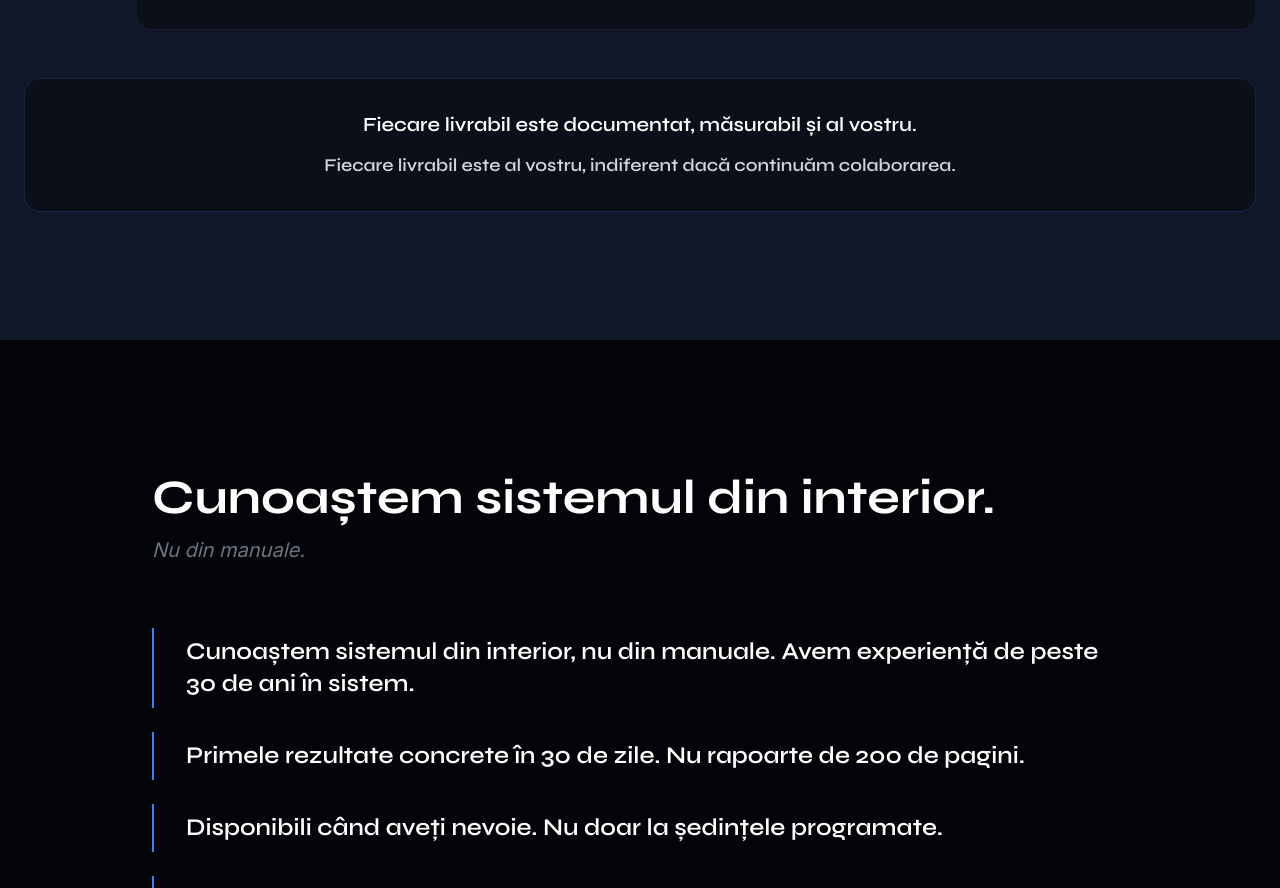
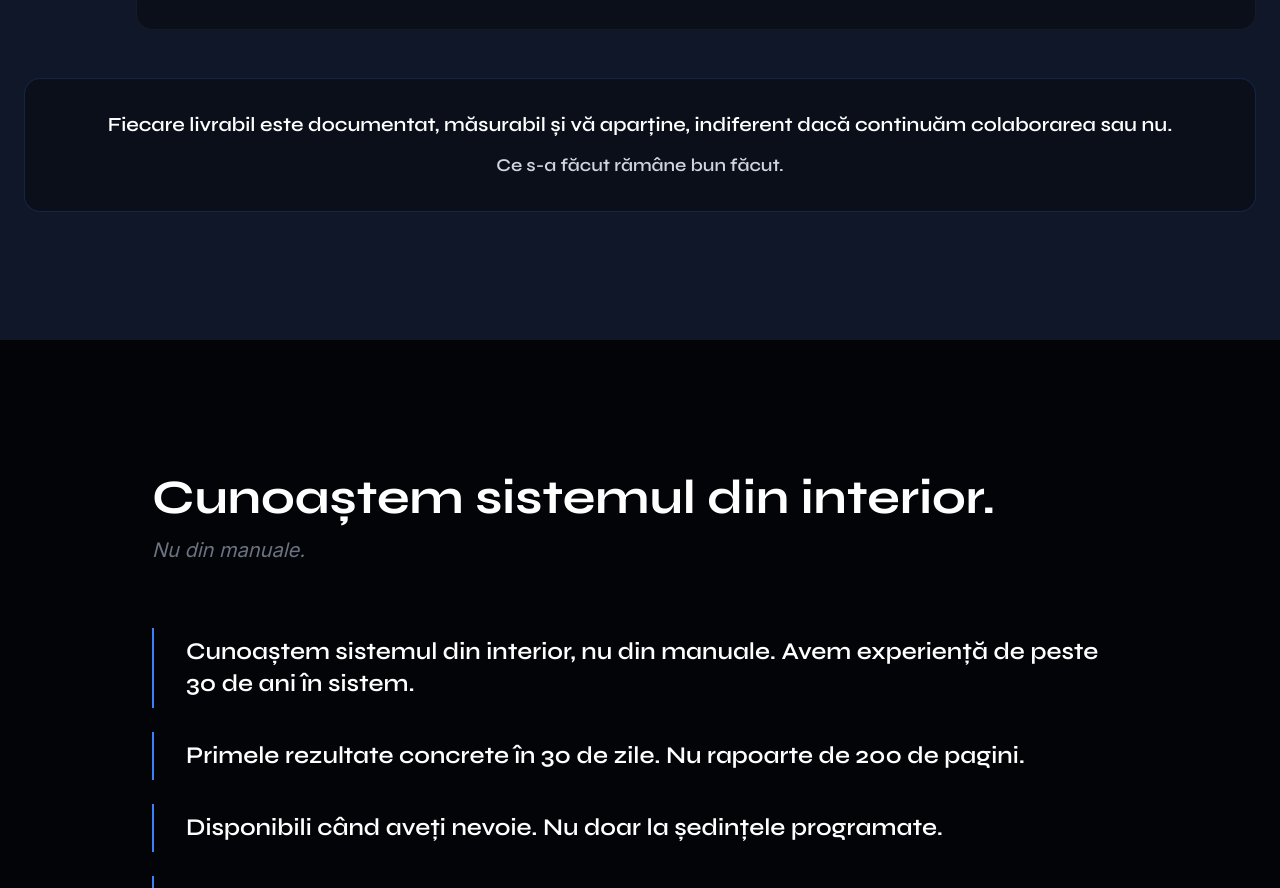
Before and after one commit to bogdancristiannica-jpg/sanithera-site, a Next.js app: page / in a window 1280 px wide. Shown: the part 3675-4563 px from the top of the page. Built offline with nearby package versions, Linux system fonts and the light colour scheme.

Commit message:
fix: text metodologie unificat - o singură frază de garanție

```diff
--- a/components/HowWeWork.tsx
+++ b/components/HowWeWork.tsx
@@ -100,10 +100,10 @@ export default function HowWeWork() {
           className="mt-12 bg-card border border-blue/20 rounded-2xl p-6 md:p-8 text-center"
         >
           <p className="font-syne font-semibold text-xl text-white">
-            Fiecare livrabil este documentat, măsurabil și al vostru.
+            Fiecare livrabil este documentat, măsurabil și vă aparține, indiferent dacă continuăm colaborarea sau nu.
           </p>
           <p className="font-syne font-medium text-lg text-gray-300 mt-3">
-            Fiecare livrabil este al vostru, indiferent dacă continuăm colaborarea.
+            Ce s-a făcut rămâne bun făcut.
           </p>
         </motion.div>
       </div>
```
